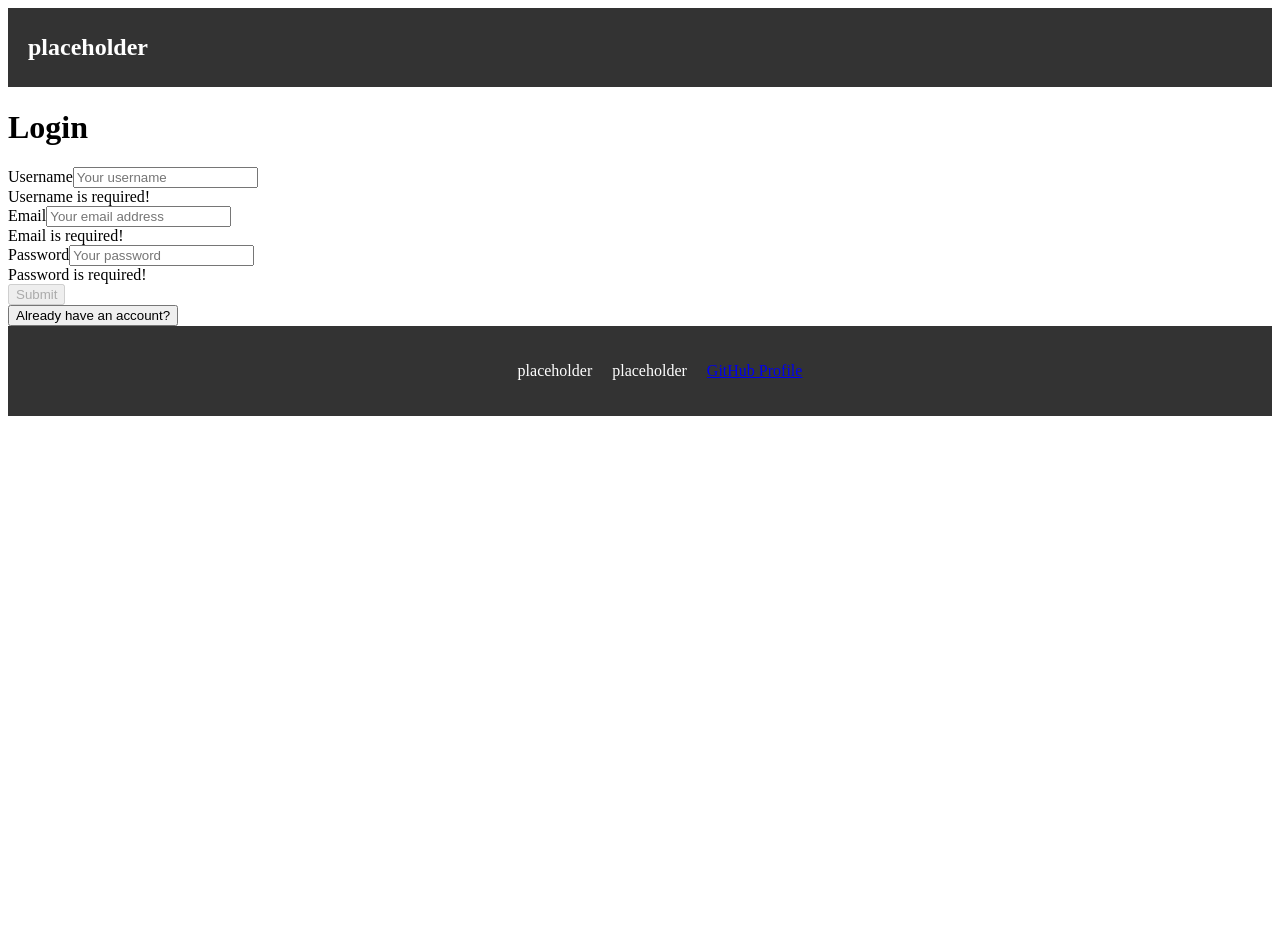
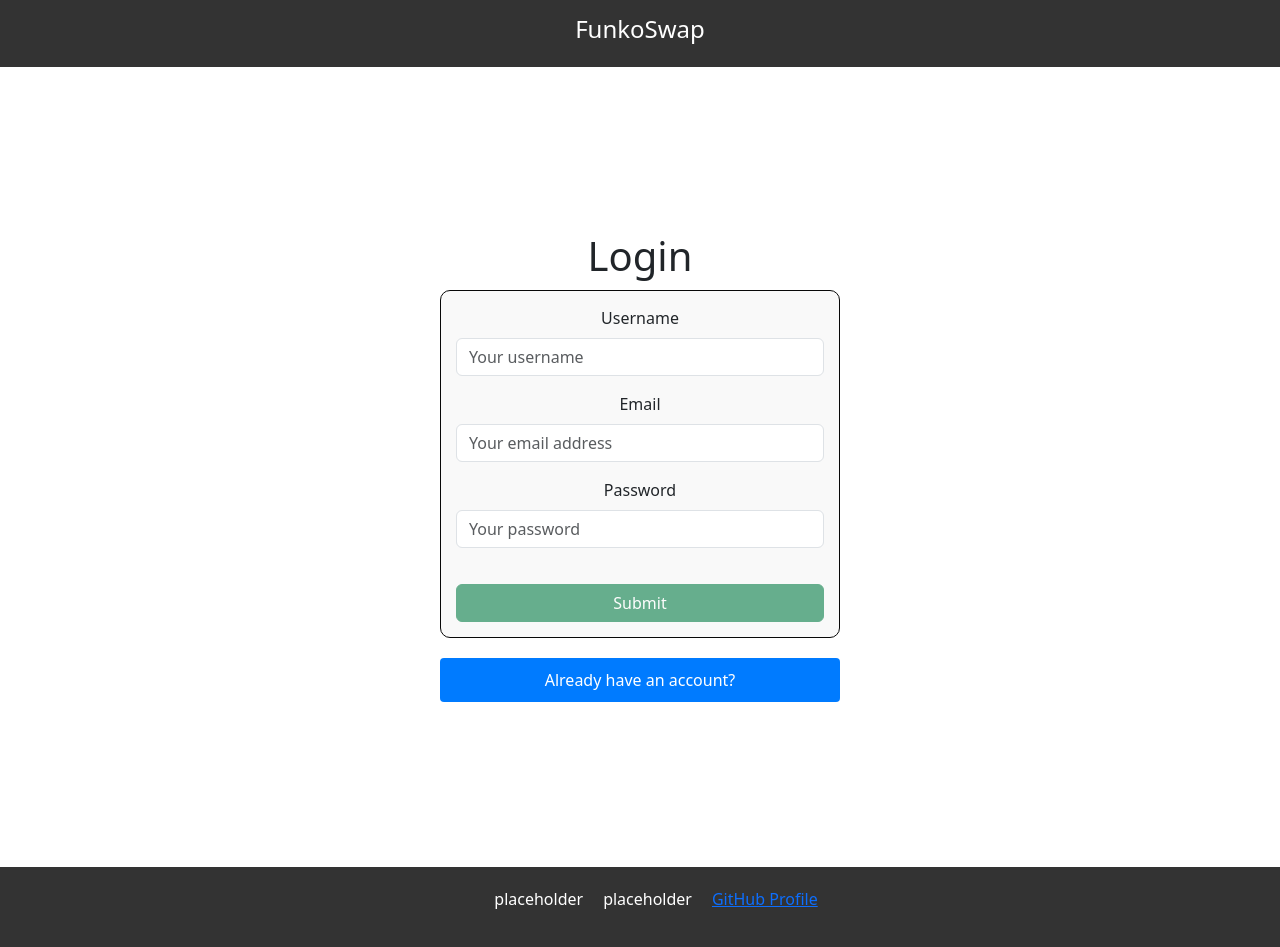
Before and after one commit to ImNeeeks/FunkoSwap, a React (Vite) app in the folder client/: page / in a window 1280 px wide. Before the commit the page ends 800 px from the top, so only its background shows below. Built offline with nearby package versions, Linux system fonts and the light colour scheme.

Commit message:
css files

```diff
--- a/client/index.html
+++ b/client/index.html
@@ -3,7 +3,11 @@
   <head>
     <meta charset="UTF-8" />
     <meta name="viewport" content="width=device-width, initial-scale=1.0" />
-    <title>placeholder</title>
+
+    <link href="https://cdn.jsdelivr.net/npm/bootstrap@5.3.3/dist/css/bootstrap.min.css" rel="stylesheet" integrity="sha384-QWTKZyjpPEjISv5WaRU9OFeRpok6YctnYmDr5pNlyT2bRjXh0JMhjY6hW+ALEwIH" crossorigin="anonymous">
+<script src="https://cdn.jsdelivr.net/npm/bootstrap@5.3.3/dist/js/bootstrap.bundle.min.js" integrity="sha384-YvpcrYf0tY3lHB60NNkmXc5s9fDVZLESaAA55NDzOxhy9GkcIdslK1eN7N6jIeHz" crossorigin="anonymous"></script>
+
+<title>FunkoSwap</title>
   </head>
   <body>
     <div id="root"></div>
--- a/client/src/components/Content/Login/Login.css
+++ b/client/src/components/Content/Login/Login.css
@@ -0,0 +1,36 @@
+/* Wrapper for the entire login/signup area */
+.login-container {
+    display: flex;
+    justify-content: center;
+    align-items: center;
+    height: 100vh; /* Full viewport height to center vertically */
+    text-align: center;
+    flex-direction: column;
+  }
+
+  /* Style the h1 for consistency */
+  .login-container h1 {
+    margin-bottom: 10px;
+  }
+
+  /* Style for the form and button */
+  form, button {
+    max-width: 400px;
+    width: 100%;
+  }
+
+  /* Style for the toggle button */
+  button {
+    margin-top: 20px;
+    padding: 10px 15px;
+    border: none;
+    background-color: #007bff;
+    color: white;
+    cursor: pointer;
+    border-radius: 4px;
+    font-size: 1rem;
+  }
+
+  button:hover {
+    background-color: #0056b3;
+  }
--- a/client/src/components/Content/Login/Login.jsx
+++ b/client/src/components/Content/Login/Login.jsx
@@ -3,17 +3,23 @@ import "./Login.css";
 import SignupForm from "../signUp/SignUpForm";
 import LoginForm from "./loginForm";
 
-
 // the collection houses the user's own collection of funkos
 // the general structure of the funko function contains the funko's name and image
 function Login() {
-  const [isLoggingIn, setIsLoggingIn] = useState(false)
-  const [userFormData, setUserFormData] = useState({ email: '', password: '' });
+  const [isLoggingIn, setIsLoggingIn] = useState(false);
+  const [userFormData, setUserFormData] = useState({ email: "", password: "" });
+
   return (
-    <div>
+    <div className="login-container">
       <h1>Login</h1>
-      {isLoggingIn ? <LoginForm userFormData={userFormData} setUserFormData={setUserFormData} /> : <SignupForm userFormData={userFormData} setUserFormData={setUserFormData} />}
-      <button onClick={()=>setIsLoggingIn(!isLoggingIn)}>{isLoggingIn ? "Need to create an account?":"Already have an account?"}</button>
+      {isLoggingIn ? (
+        <LoginForm userFormData={userFormData} setUserFormData={setUserFormData} />
+      ) : (
+        <SignupForm userFormData={userFormData} setUserFormData={setUserFormData} />
+      )}
+      <button onClick={() => setIsLoggingIn(!isLoggingIn)}>
+        {isLoggingIn ? "Need to create an account?" : "Already have an account?"}
+      </button>
     </div>
   );
 }
--- a/client/src/components/Content/MyFunkos/MyFunkoCollection/MyFunkoCollection.css
+++ b/client/src/components/Content/MyFunkos/MyFunkoCollection/MyFunkoCollection.css
@@ -0,0 +1,38 @@
+/* MyFunkoCollection.css */
+
+.outerContainer {
+    display: flex;
+    flex-wrap: wrap;
+    justify-content: center;
+    gap: 20px;
+    padding: 20px;
+    background-color: #f5f5f5;
+  }
+
+  .funkoContainer {
+    display: flex;
+    flex-direction: column;
+    align-items: center;
+    background-color: white;
+    padding: 15px;
+    border-radius: 10px;
+    box-shadow: 0 4px 8px rgba(0, 0, 0, 0.1);
+    transition: transform 0.3s ease;
+  }
+
+  .funkoContainer:hover {
+    transform: scale(1.05);
+  }
+
+  .images {
+    width: 150px;
+    height: 150px;
+    object-fit: cover;
+    margin-bottom: 10px;
+  }
+
+  .funkoName {
+    font-size: 18px;
+    font-weight: bold;
+    color: #333;
+  }
--- a/client/src/components/Content/MyFunkos/MyFunkoSale/MyFunkoSale.css
+++ b/client/src/components/Content/MyFunkos/MyFunkoSale/MyFunkoSale.css
@@ -0,0 +1,55 @@
+/* MyFunkoSale.css */
+
+.outerContainer {
+    display: flex;
+    flex-wrap: wrap;
+    justify-content: center;
+    gap: 20px;
+    padding: 20px;
+    background-color: #fafafa;
+  }
+
+  .funkoContainer {
+    display: flex;
+    flex-direction: column;
+    align-items: center;
+    background-color: white;
+    padding: 15px;
+    border-radius: 10px;
+    box-shadow: 0 4px 8px rgba(0, 0, 0, 0.1);
+    transition: transform 0.3s ease;
+  }
+
+  .funkoContainer:hover {
+    transform: scale(1.05);
+  }
+
+  .images {
+    width: 150px;
+    height: 150px;
+    object-fit: cover;
+    margin-bottom: 10px;
+  }
+
+  .funkoName {
+    font-size: 18px;
+    font-weight: bold;
+    color: #333;
+  }
+
+  .priceButton {
+    margin-top: 10px;
+    padding: 10px 15px;
+    font-size: 16px;
+    background-color: #28a745;
+    color: white;
+    border: none;
+    border-radius: 5px;
+    cursor: pointer;
+    transition: background-color 0.3s ease, transform 0.3s ease;
+  }
+
+  .priceButton:hover {
+    background-color: #218838;
+    transform: scale(1.1);
+  }
--- a/client/src/components/Content/MyFunkos/MyFunkoWishlist/MyFunkoWishlist.css
+++ b/client/src/components/Content/MyFunkos/MyFunkoWishlist/MyFunkoWishlist.css
@@ -0,0 +1,43 @@
+/* MyFunkoWishlist.css */
+
+.outerContainer {
+    display: flex;
+    flex-wrap: wrap;
+    justify-content: center;
+    gap: 20px;
+    padding: 20px;
+    background-color: #e3f2fd;
+  }
+
+  .funkoContainer {
+    display: flex;
+    flex-direction: column;
+    align-items: center;
+    background-color: white;
+    padding: 15px;
+    border-radius: 10px;
+    box-shadow: 0 4px 8px rgba(0, 0, 0, 0.1);
+    transition: transform 0.3s ease;
+  }
+
+  .funkoContainer:hover {
+    transform: scale(1.05);
+  }
+
+  .images {
+    width: 150px;
+    height: 150px;
+    object-fit: cover;
+    margin-bottom: 10px;
+  }
+
+  .funkoName {
+    font-size: 18px;
+    font-weight: bold;
+    color: #333;
+    text-align: center;
+  }
+
+  .funkoContainer:nth-child(even) {
+    background-color: #f1f8e9;
+  }
--- /dev/null
+++ b/client/src/components/Content/signUp/signUpForm.css
@@ -0,0 +1,10 @@
+/* Style for the overall form */
+form {
+    max-width: 400px;
+    margin: 0 auto;
+    padding: 15px;
+    border: 1px solid #080808;
+    border-radius: 10px;
+    background-color: #f9f9f9;
+    justify-content: center;
+}
--- a/client/src/components/Content/signUp/signUpForm.jsx
+++ b/client/src/components/Content/signUp/signUpForm.jsx
@@ -2,6 +2,7 @@
 import Auth from '../utils/auth';
 import { ADD_USER } from '../utils/mutations';
 import { useMutation } from '@apollo/client';
+import "./signUpForm.css";
 
 import { useState } from 'react';
 import { Form, Button, Alert } from 'react-bootstrap';
--- a/client/src/components/Header/Header.css
+++ b/client/src/components/Header/Header.css
@@ -2,7 +2,7 @@
     display: flex;
     justify-content: space-between;
     align-items: center;
-    padding: 10px 20px;
+    padding: 15px 20px;
     background-color: #333;
     color: #fff;
   }
@@ -10,6 +10,7 @@
   .headerTitle {
     flex: 1; /* Title occupies 1/3 of the header */
     font-size: 1.5em;
+    text-align: center;
   }
 
   .navContainer {
--- a/client/src/components/Header/Header.jsx
+++ b/client/src/components/Header/Header.jsx
@@ -19,7 +19,7 @@ function Header(props) {
   // the nav bar will appear only when the use is authenticated
   return (
     <header className="headerContainer">
-      <h1 className="headerTitle"> placeholder </h1>
+      <h1 className="headerTitle"> FunkoSwap </h1>
       {loggedIn && (
         <nav className="navContainer">
           <Link to="/app/myCollection">
--- a/client/vite.config.js
+++ b/client/vite.config.js
@@ -5,7 +5,7 @@ import react from '@vitejs/plugin-react'
 export default defineConfig({
   plugins: [react()],
   server: {
-    port: 3000,
+    port: 3003,
     open: true,
     proxy: {
       '/graphql': {
```
Also changed, not shown: 2 other files (tests, documents, lock files or other folders).
